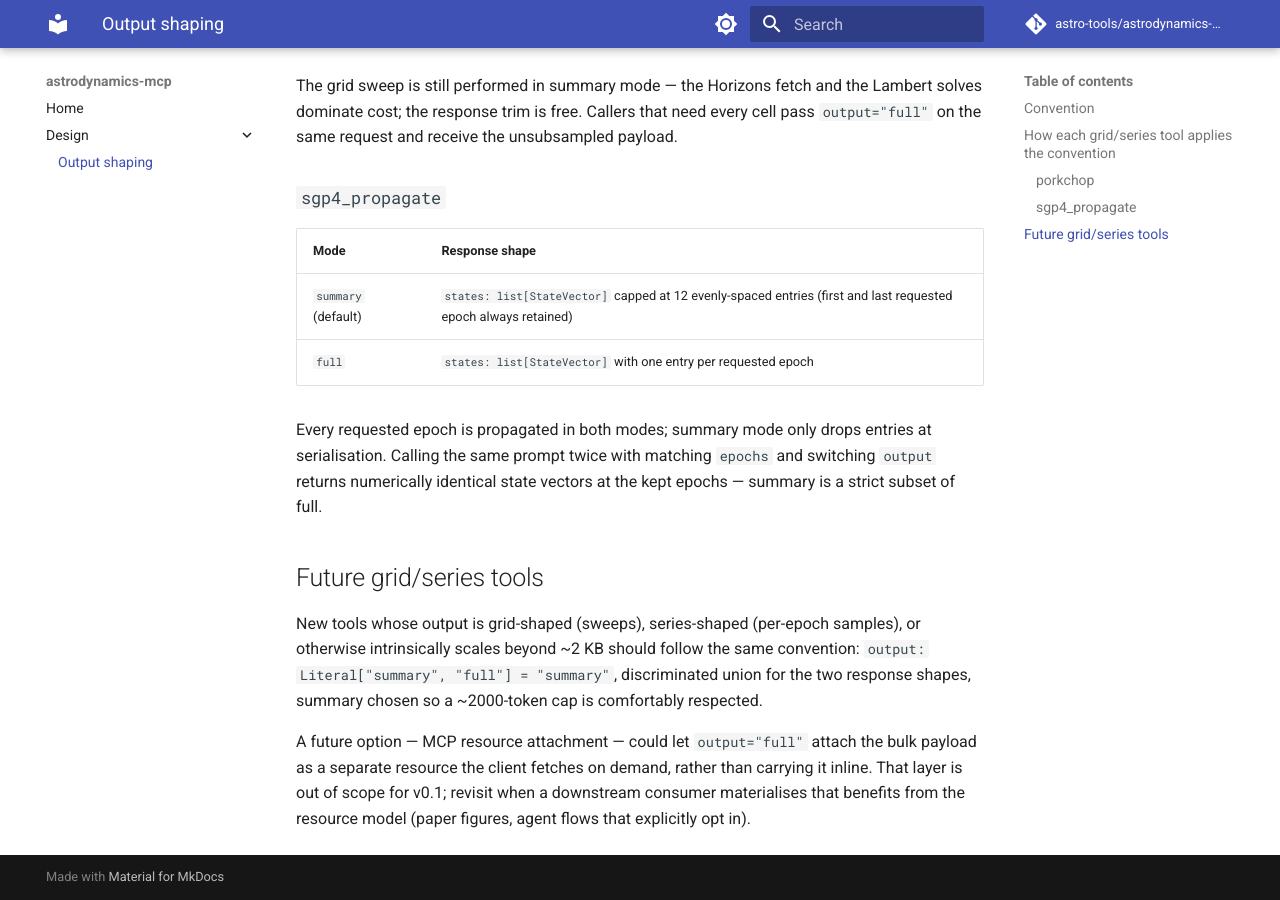
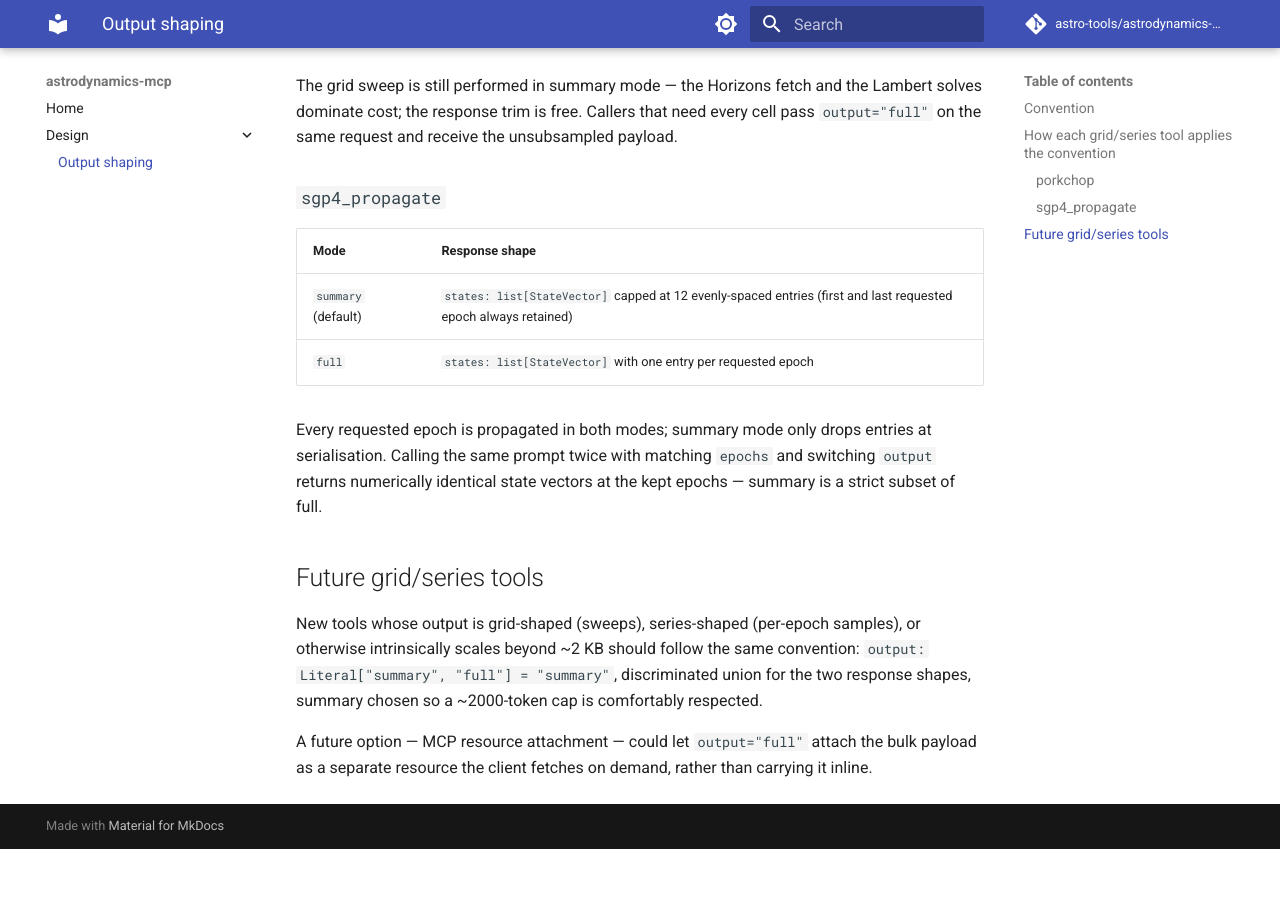
Before and after one commit to astro-tools/astrodynamics-mcp, an MkDocs documentation site: the page built from docs/design/output-shaping.md, in a window 1280 px wide and 900 px high, scrolled down 1177 px. Built offline with MkDocs 1.6.1 and Material for MkDocs 9.7.7, drawn with Linux system fonts in a browser that asks for light colours; comment, search, counter and statistics services are not loaded; after the commit the page ends 2026 px from its top, so only the background shows below that.

Commit message:
Drop v0.1 timeline aside from output-shaping doc

```diff
--- a/docs/design/output-shaping.md
+++ b/docs/design/output-shaping.md
@@ -73,6 +73,4 @@ discriminated union for the two response shapes, summary chosen so a
 
 A future option — MCP resource attachment — could let `output="full"`
 attach the bulk payload as a separate resource the client fetches on
-demand, rather than carrying it inline. That layer is out of scope for
-v0.1; revisit when a downstream consumer materialises that benefits from
-the resource model (paper figures, agent flows that explicitly opt in).
+demand, rather than carrying it inline.
```
